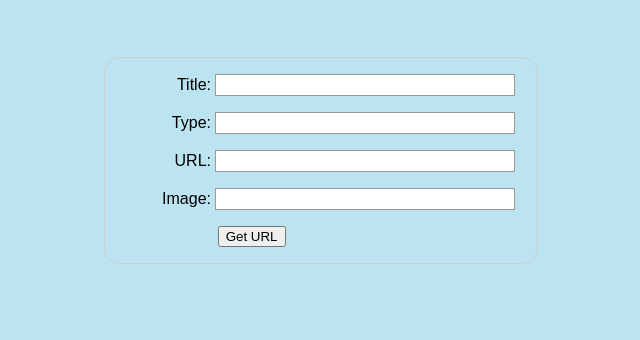
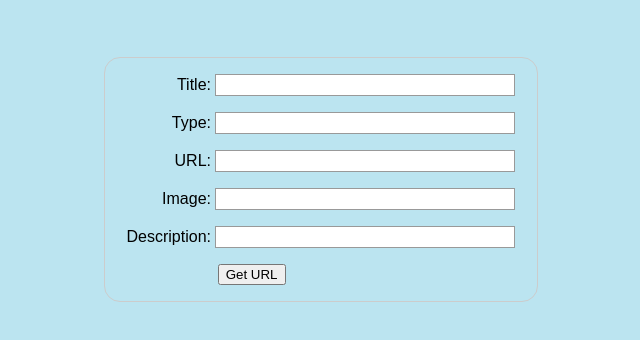
Before and after one commit to booleancoercion/boolco.dev, a plain HTML site: page static/og_empty.html in a window 1280 px wide. Shown: the whole page, without its empty margins (319-959 px from the left). Drawn offline with Linux system fonts and the light colour scheme.

Commit message:
Updated the og form

```diff
--- a/static/og_empty.html
+++ b/static/og_empty.html
@@ -30,6 +30,10 @@
                         <label for="image">Image:</label>
                         <input id="image" name="image" maxlength="500"/>
                     </li>
+                    <li>
+                        <label for="description">Description:</label>
+                        <input id="description" name="description" maxlength="500"/>
+                    </li>
 
                     <li class="button">
                         <button type="submit">Get URL</button>
```
